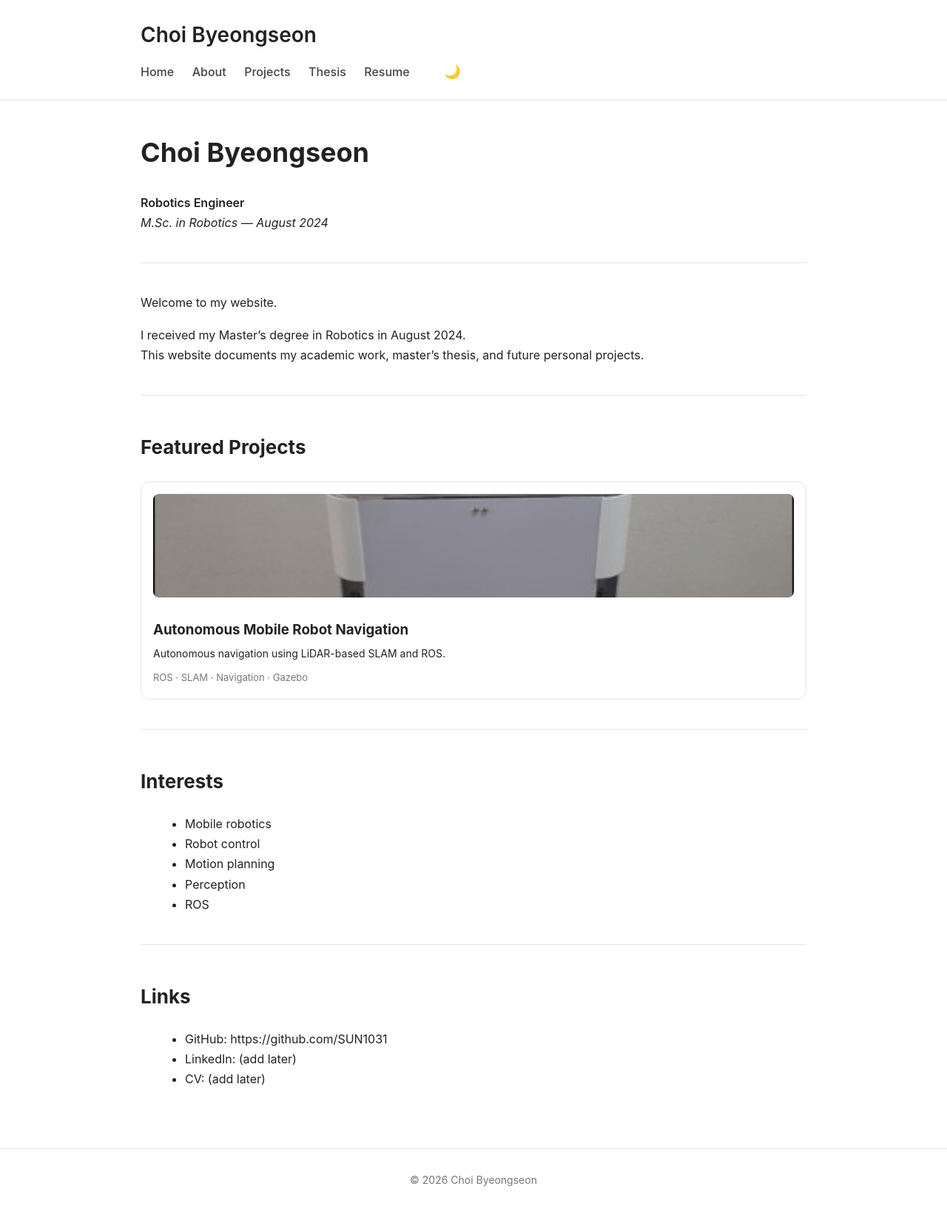
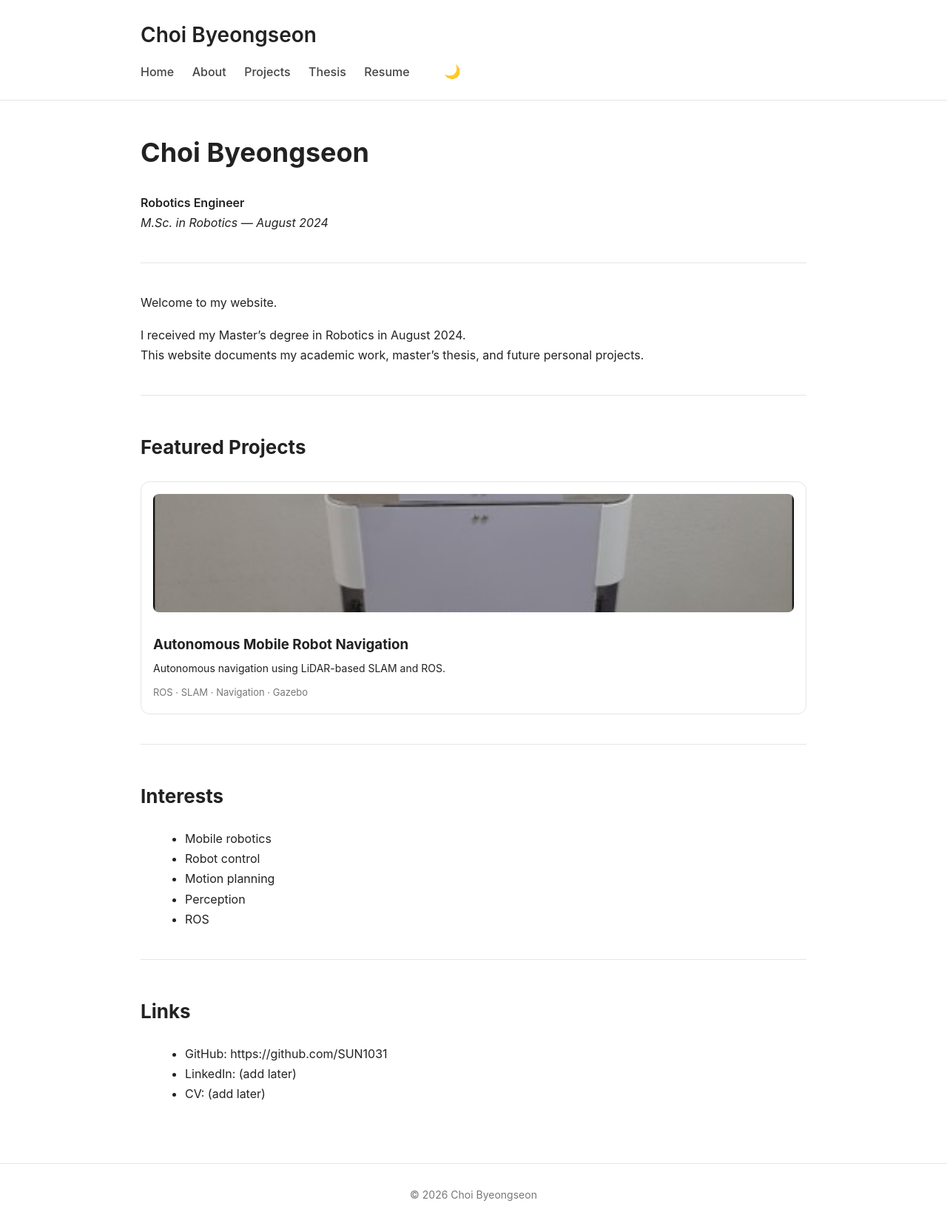
Before and after one commit to SUN1031/SUN1031.github.io, a Jekyll site: the page built from index.md, in a window 1280 px wide. Shown: the whole page at 74% size. Built offline with Jekyll 4.4.1, drawn with Linux system fonts in a browser that asks for light colours.

Commit message:
Update style.css

```diff
--- a/assets/css/style.css
+++ b/assets/css/style.css
@@ -160,7 +160,7 @@ main strong {
 
 .project-card img {
   width: 100%;
-  height: 140px;
+  height: 160px;
   object-fit: cover;
   border-radius: 8px;
   margin-bottom: 12px;
```
